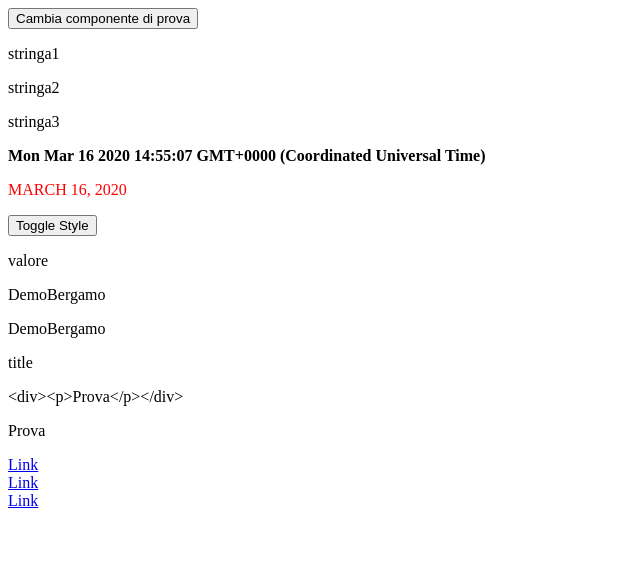
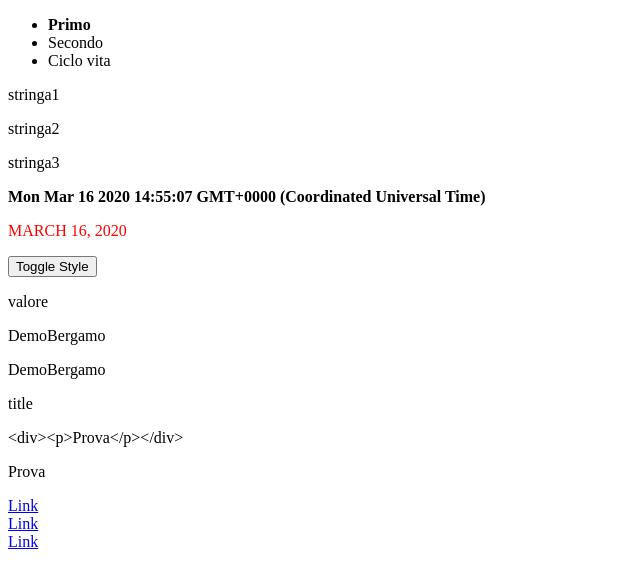
Before and after one commit to Facco99/DemoBergamo, an Angular app: page /primo in a window 1280 px wide. Shown: the top 588 px of the page, without its empty margins (0-640 px from the left). Built offline with nearby package versions, Linux system fonts and the light colour scheme.

Commit message:
utilizzo router link

```diff
--- a/src/app/app.component.html
+++ b/src/app/app.component.html
@@ -1,2 +1,2 @@
-<button (click)="showComponent()">Cambia componente di prova</button>
+<app-menu></app-menu>
 <router-outlet></router-outlet>
--- a/src/app/app.module.ts
+++ b/src/app/app.module.ts
@@ -9,6 +9,7 @@ import { PrimoComponent } from './primo/primo.component';
 import { SecondoComponent } from './secondo/secondo.component';
 import { CiclovitaComponent } from './ciclovita/ciclovita.component';
 import { DemoBergamoRoutingModule } from './app-routing.module';
+import { MenuComponent } from './menu/menu.component';
 
 
 @NgModule({
@@ -16,7 +17,8 @@ import { DemoBergamoRoutingModule } from './app-routing.module';
     AppComponent,
     PrimoComponent,
     SecondoComponent,
-    CiclovitaComponent
+    CiclovitaComponent,
+    MenuComponent
   ],
   imports: [
     BrowserModule,
--- /dev/null
+++ b/src/app/menu/menu.component.html
@@ -0,0 +1,5 @@
+<ul>
+    <li routerLink="/primo" routerLinkActive="active">Primo</li>
+    <li routerLink="/secondo" routerLinkActive="active">Secondo</li>
+    <li routerLink="/ciclo-vita" routerLinkActive="active">Ciclo vita</li>
+</ul>
--- /dev/null
+++ b/src/app/menu/menu.component.scss
@@ -0,0 +1,3 @@
+.active {
+    font-weight: bold;
+}
--- /dev/null
+++ b/src/app/menu/menu.component.ts
@@ -0,0 +1,15 @@
+import { Component, OnInit } from '@angular/core';
+
+@Component({
+  selector: 'app-menu',
+  templateUrl: './menu.component.html',
+  styleUrls: ['./menu.component.scss']
+})
+export class MenuComponent implements OnInit {
+
+  constructor() { }
+
+  ngOnInit(): void {
+  }
+
+}
```
Also changed, not shown: 1 other file (tests, documents, lock files or other folders).
